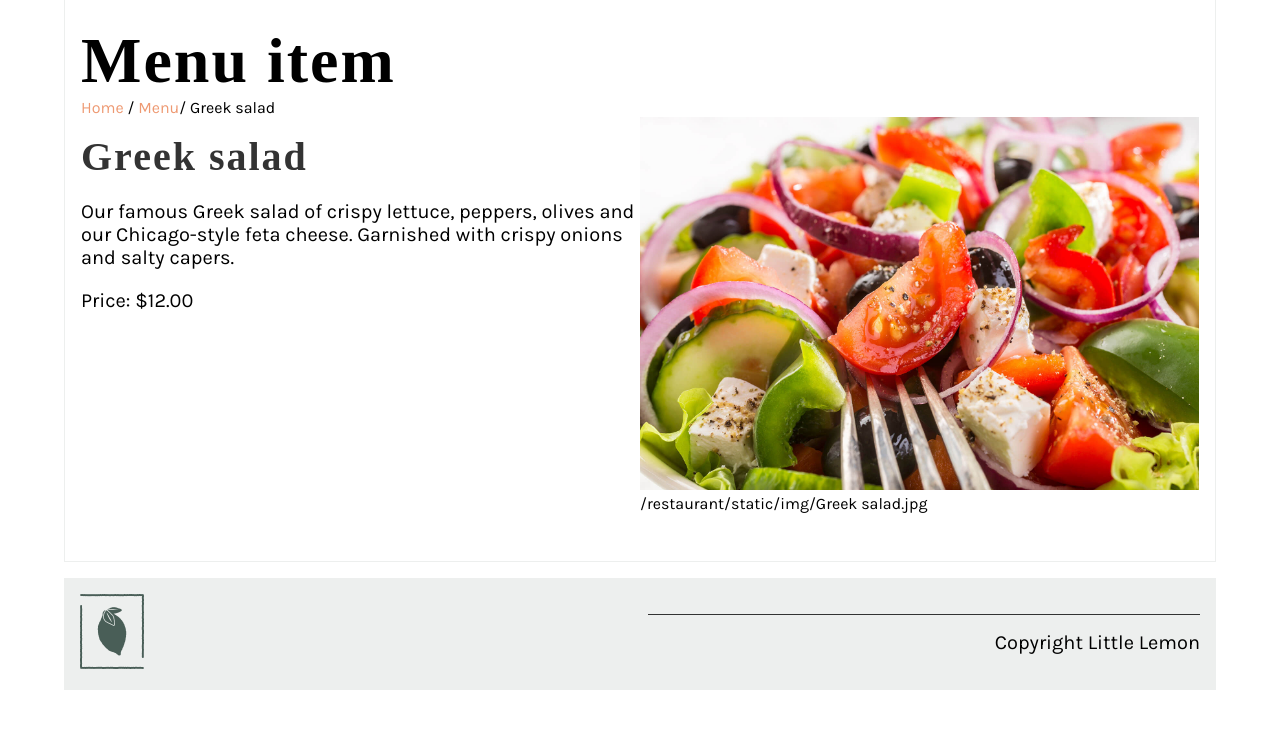
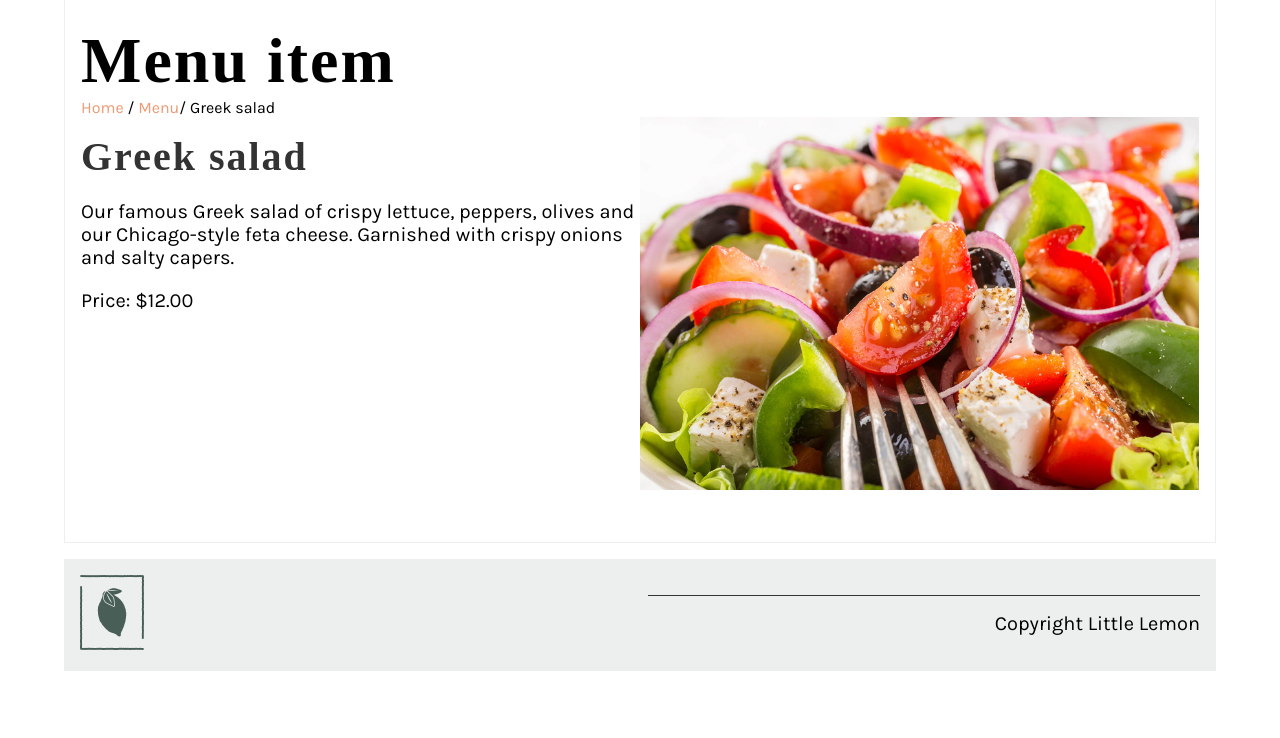
Before and after one commit to augustine24/Little-lemon-website, a Django app: page /menu_item/1/ in a window 1280 px wide. Shown: the part 261-999 px from the top of the page. After the commit the page ends 932 px from the top, so only its background shows below. Run offline with Django 4.2, Linux system fonts and the light colour scheme; data comes from the database, SQL or seed files in the repository; some web fonts are replaced.

Commit message:
Update menu_item.html

```diff
--- a/littlelemon/restaurant/templates/menu_item.html
+++ b/littlelemon/restaurant/templates/menu_item.html
@@ -27,7 +27,6 @@
             <!--Begin col-->
             <div class="column">
                 <img src="/restaurant/static/img/menu_items/{{menu_item.name}}.jpg" alt="{{ menu_item.name}}" />
-                /restaurant/static/img/{{menu_item.name}}.jpg
             </div>
             <!--End col-->
         </div>
```
